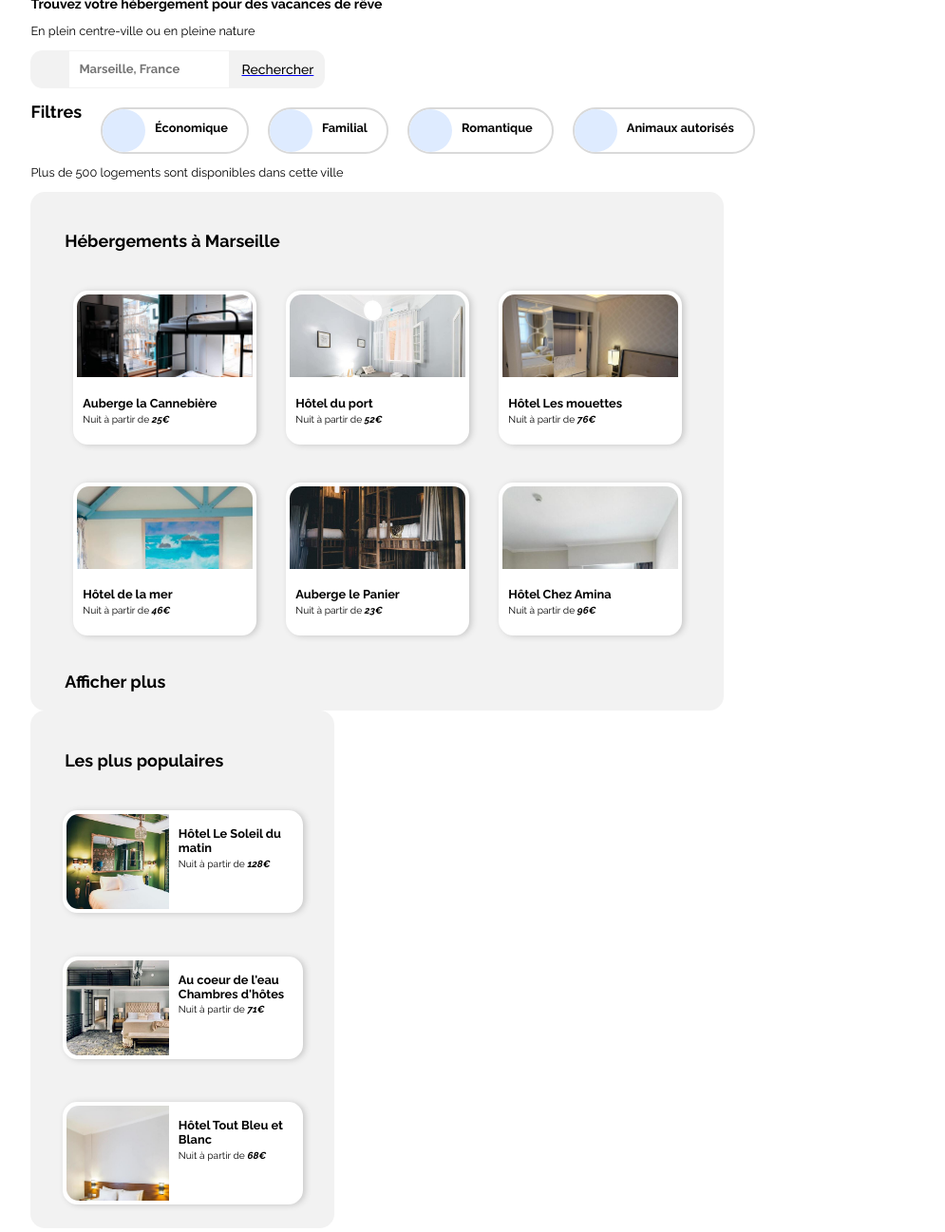
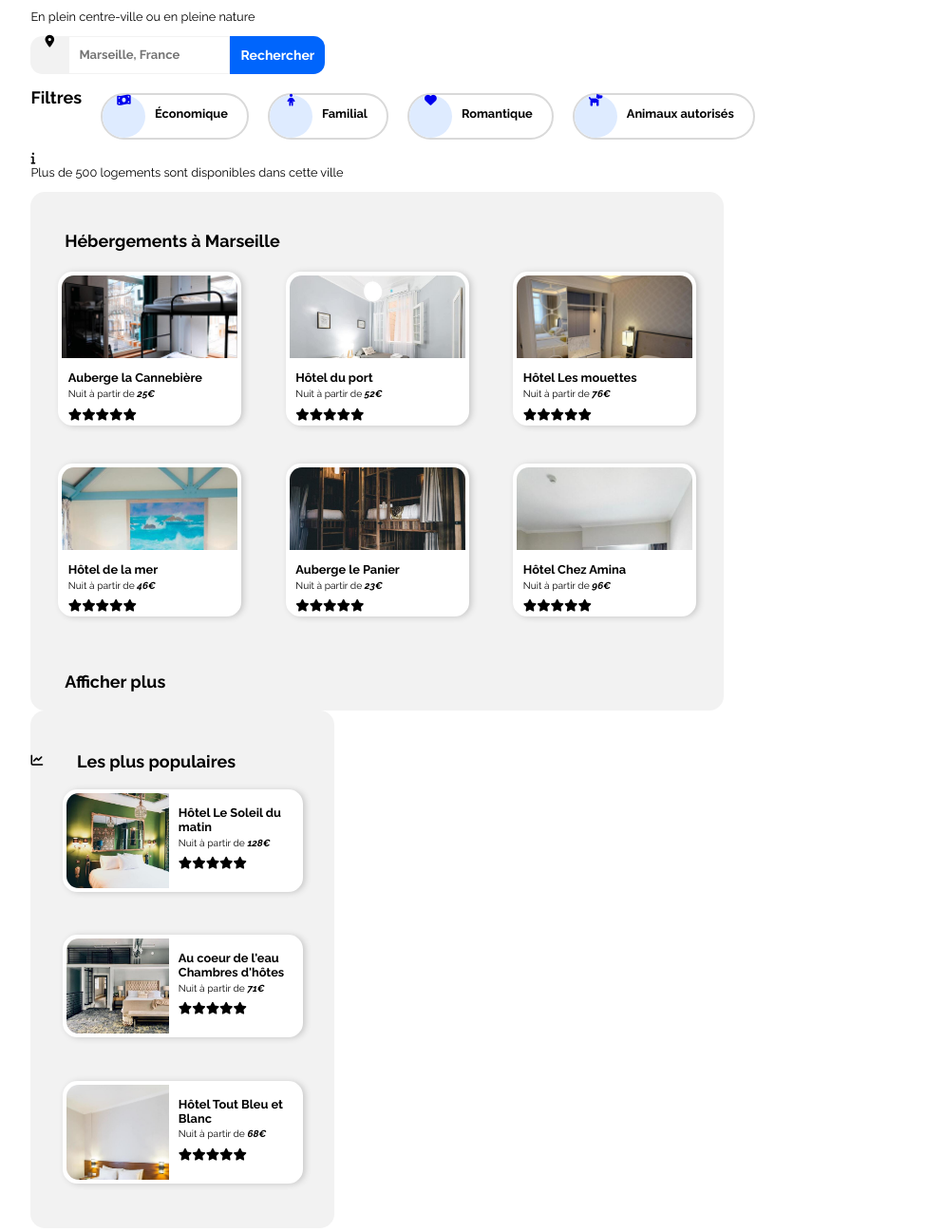
Before and after one commit to WilfriedRengassamy/RengassamyWilfried_2_28062021, a plain HTML site: page reservia.html in a window 1280 px wide. Shown: the part 104-1401 px from the top of the page at 95% size, without its empty margins (142-1137 px from the left). Drawn offline with Linux system fonts and the light colour scheme.

Commit message:
import des icones depuis bibliothèque fontawesome

```diff
--- a/reservia.html
+++ b/reservia.html
@@ -6,6 +6,7 @@
 	<link rel="preconnect" href="https://fonts.googleapis.com">
 	<link rel="preconnect" href="https://fonts.gstatic.com" crossorigin>
 	<link href="https://fonts.googleapis.com/css2?family=Raleway:ital,wght@0,100;0,200;0,300;0,400;0,500;0,600;0,700;0,800;0,900;1,100;1,200;1,300;1,400;1,500;1,600;1,700;1,800;1,900&display=swap" rel="stylesheet">
+	<script src="https://kit.fontawesome.com/8f1faae413.js" crossorigin="anonymous"></script>
 	<title>Reservia, des vacances de rêve</title>
 </head>
 
@@ -17,9 +18,9 @@
 
 		<nav>
 			<ul>
-				<li><a href="#"><div class="pgs">Hébergements</div></a></li>
-				<li><a href="#"><div class="pgs">Activités</div></a></li>
-				<li><a href="#"><div class="pgs">S'inscrire</div></a></li>
+				<li><a href="#"><div class="pgs"><p>Hébergements</p></div></a></li>
+				<li><a href="#"><div class="pgs"><p>Activités</p></div></a></li>
+				<li><a href="#"><div class="pgs"><P>S'inscrire</p></div></a></li>
 			</ul>
 		</nav>
 	</header>
@@ -34,7 +35,7 @@
 				<div class="srch">
 					<!-- label ? font awesome location ?? -->
 					<!-- Est-ce-que j'en fait un tableau ou pas ? -->
-					<div class="srchico"></div>
+					<div class="srchico"><i class="fas fa-map-marker-alt"></i></div>
 					<input id="srchinput" type="search" placeholder="Marseille, France" name="local" />
 					<a href="#"><div class="rchbttn">
 						<p>Rechercher</p>
@@ -45,26 +46,26 @@
 			<div class="filters">
 				<h2>Filtres</h2>
 				<div class="filt">
-					<a href="#"><div class="filtico"></div></a>
+					<a href="#"><div class="filtico"><i class="fas fa-money-bill-wave"></i></div></a>
 					<p>Économique</p>
 				</div>
 				<div class="filt">
-					<a href="#"><div class="filtico"></div></a>
+					<a href="#"><div class="filtico"><i class="fas fa-child"></i></div></a>
 					<p>Familial</p>
 				</div>
 				<div class="filt">
-					<a href="#"><div class="filtico"></div></a>
+					<a href="#"><div class="filtico"><i class="fas fa-heart"></i></div></a>
 					<p>Romantique</p>
 					</div>
 				<div class="filt">
-					<a href="#"><div class="filtico"></div></a>
+					<a href="#"><div class="filtico"><i class="fas fa-dog"></i></div></a>
 					<p>Animaux autorisés</p>
 				</div>
 			</div>
 		</div>
 
 		<!-- icône information -->
-		<p>Plus de 500 logements sont disponibles dans cette ville</p>
+		<p><div id="info"><i class="fas fa-info"></i></div>Plus de 500 logements sont disponibles dans cette ville</p>
 
 		<section>
 			<div id="principal">
@@ -74,65 +75,107 @@
 
 						<div class="vignettes1">
 
-							<div class="vign1">
+							<a href="#"><div class="vign1">
 								<div class="imgv1" style="background-image:url(files/images/hebergements/4_small/marcus-loke-WQJvWU_HZFo-unsplash.jpg)">
 								</div>
 								<div class="vign1p">
 									<h3>Auberge la Cannebière</h3>
 									<p>Nuit à partir de <em>25€</em></p>
+									<div class="stars">
+										<i class="fas fa-star"></i>
+										<i class="fas fa-star"></i>
+										<i class="fas fa-star"></i>
+										<i class="fas fa-star"></i>
+										<i class="fas fa-star"></i>
+									</div>
 									<!-- 4 étoiles sur 5 -->
 								</div>
-							</div>
+							</div></a>
 
-							<div class="vign1">
+							<a href="#"><div class="vign1">
 								<div class="imgv1" style="background-image:url(files/images/hebergements/4_small/fred-kleber-gTbaxaVLvsg-unsplash.jpg)">
 								</div>
 									<div class="vign1p">
 									<h3>Hôtel du port</h3>
 									<p>Nuit à partir de <em>52€</em></p>
+									<div class="stars">
+										<i class="fas fa-star"></i>
+										<i class="fas fa-star"></i>
+										<i class="fas fa-star"></i>
+										<i class="fas fa-star"></i>
+										<i class="fas fa-star"></i>
+									</div>
 									<!-- 5 étoiles sur 5 -->
 								</div>
-							</div>
+							</div></a>
 
-							<div class="vign1">
+							<a href="#"><div class="vign1">
 								<div class="imgv1" style="background-image:url(files/images/hebergements/4_small/reisetopia-B8WIgxA_PFU-unsplash.jpg)">
 								</div>
 								<div class="vign1p">
 									<h3>Hôtel Les mouettes</h3>
 									<p>Nuit à partir de <em>76€</em></p>
+									<div class="stars">
+										<i class="fas fa-star"></i>
+										<i class="fas fa-star"></i>
+										<i class="fas fa-star"></i>
+										<i class="fas fa-star"></i>
+										<i class="fas fa-star"></i>
+									</div>
 									<!-- 4 étoiles sur 5 -->
 								</div>
-							</div>
+							</div></a>
 
-							<div class="vign1">
+							<a href="#"><div class="vign1">
 								<div class="imgv1" style="background-image:url(files/images/hebergements/4_small/annie-spratt-Eg1qcIitAuA-unsplash.jpg)">
 								</div>
 								<div class="vign1p">
 									<h3>Hôtel de la mer</h3>
 									<p>Nuit à partir de <em>46€</em></p>
+									<div class="stars">
+										<i class="fas fa-star"></i>
+										<i class="fas fa-star"></i>
+										<i class="fas fa-star"></i>
+										<i class="fas fa-star"></i>
+										<i class="fas fa-star"></i>
+									</div>
 									<!-- 3 étoiles sur 5 -->
 								</div>
-							</div>
+							</div></a>
 
-							<div class="vign1">
+							<a href="#"><div class="vign1">
 								<div class="imgv1" style="background-image:url(files/images/hebergements/4_small/nicate-lee-kT-ZyaiwBe0-unsplash.jpg)">
 								</div>
 								<div class="vign1p">
 									<h3>Auberge le Panier</h3>
 									<p>Nuit à partir de <em>23€</em></p>
+									<div class="stars">
+										<i class="fas fa-star"></i>
+										<i class="fas fa-star"></i>
+										<i class="fas fa-star"></i>
+										<i class="fas fa-star"></i>
+										<i class="fas fa-star"></i>
+									</div>
 									<!-- 4 étoiles sur 5 -->
 								</div>
-							</div>
+							</div></a>
 
-							<div class="vign1">
+							<a href="#"><div class="vign1">
 								<div class="imgv1" style="background-image:url(files/images/hebergements/4_small/febrian-zakaria-M6S1WvfW68A-unsplash.jpg)">
 								</div>
 								<div class="vign1p">
 									<h3>Hôtel Chez Amina</h3>
 									<p>Nuit à partir de <em>96€</em></p>
+									<div class="stars">
+										<i class="fas fa-star"></i>
+										<i class="fas fa-star"></i>
+										<i class="fas fa-star"></i>
+										<i class="fas fa-star"></i>
+										<i class="fas fa-star"></i>
+									</div>
 									<!-- 5 étoiles sur 5 -->
 								</div>
-							</div>
+							</div></a>
 						</div>
 					<a href="#"><h2>Afficher plus</h2></a>
 				</div>
@@ -140,37 +183,58 @@
 
 			<aside>
 				<div class="popular">
-					<h2>Les plus populaires</h2>
+					<i class="fas fa-chart-line"></i><h2>Les plus populaires</h2>
 					<div class="vignettes2">
-						<div class="vign2">
+						<a href="#"><div class="vign2">
 							<div class="imgv2" style="background-image:url(files/images/hebergements/4_small/emile-guillemot-Bj_rcSC5XfE-unsplash.jpg)">
 							</div>
 							<div class="vign2p">
 								<h3>Hôtel Le Soleil du matin</h3>
 								<p>Nuit à partir de <em>128€</em></p>
+									<div class="stars">
+										<i class="fas fa-star"></i>
+										<i class="fas fa-star"></i>
+										<i class="fas fa-star"></i>
+										<i class="fas fa-star"></i>
+										<i class="fas fa-star"></i>
+									</div>
 							<!-- 5 étoiles sur 5 -->
 							</div>
-						</div>
+						</div></a>
 
-						<div class="vign2">
+						<a href="#"><div class="vign2">
 							<div class="imgv2" style="background-image:url(files/images/hebergements/4_small/aw-creative-VGs8z60yT2c-unsplash.jpg)">
 							</div>
 							<div class="vign2p">
 								<h3>Au coeur de l'eau Chambres d'hôtes</h3>
 								<p>Nuit à partir de <em>71€</em></p>
+									<div class="stars">
+										<i class="fas fa-star"></i>
+										<i class="fas fa-star"></i>
+										<i class="fas fa-star"></i>
+										<i class="fas fa-star"></i>
+										<i class="fas fa-star"></i>
+									</div>
 								<!-- 4 étoiles sur 5 -->
 							</div>
-						</div>
+						</div></a>
 
-						<div class="vign2">
+						<a href="#"><div class="vign2">
 							<div class="imgv2" style="background-image:url(files/images/hebergements/4_small/febrian-zakaria-sjvU0THccQA-unsplash.jpg)">
 							</div>
 							<div class="vign2p">
 								<h3>Hôtel Tout Bleu et Blanc</h3>
 								<p>Nuit à partir de <em>68€</em></p>
+									<div class="stars">
+										<i class="fas fa-star"></i>
+										<i class="fas fa-star"></i>
+										<i class="fas fa-star"></i>
+										<i class="fas fa-star"></i>
+										<i class="fas fa-star"></i>
+									</div>
 								<!-- 4 étoiles sur 5 -->
 							</div>
-						</div>
+						</div></a>
 					</div>
 				</div>
 			</aside>
@@ -179,44 +243,45 @@
 		<div class="activites">
 			<h2>Activités à Marseille</h2>
 			<div class="vignettes3">
-				<div class="vign3_1">
+
+				<a href="#"><div class="vign3_1">
 					<div class="imgv3_1" style="background-image:url(files/images/activites/4_small/reno-laithienne-QUgJhdY5Fyk-unsplash.jpg)">
 					</div>
 					<h3>Vieux Port</h3>
-				</div>
+				</div></a>
 
 				<div class="v3colmn">
-					<div class="vign3_2">
+					<a href="#"><div class="vign3_2">
 						<div class="imgv3_2" style="background-image:url(files/images/activites/4_small/paul-hermann-QFTrLdQIRhI-unsplash.jpg)">
 						</div>
 						<h3>Fort de Pomègues</h3>
-					</div>
+					</div></a>
 
-					<div class="vign3_3">
+					<a href="#"><div class="vign3_3">
 						<div class="imgv3_3" style="background-image:url(files/images/activites/4_small/kevin-hikari-rV_Qd1l-VXg-unsplash.jpg)">
 						</div>
 						<h3>Iles de Frioul</h3>
-					</div>
+					</div></a>
 				</div>
 
-				<div class="vign3_1">
+				<a href="#"><div class="vign3_1">
 					<div class="imgv3_1" style="background-image:url(files/images/activites/4_small/kilyan-sockalingum-NR8-cBCN3aI-unsplash.jpg)">
 					</div>
 					<h3>Parc national des Calanques</h3>
-				</div>
+				</div></a>
 
 				<div class="v3colmn">
-					<div class="vign3_4">
+					<a href="#"><div class="vign3_4">
 						<div class="imgv3_4" style="background-image:url(files/images/activites/4_small/florian-wehde-xW9e8gdotxI-unsplash.jpg)">
 						</div>
 						<h3>Notre-Dame-de-la-Garde</h3>
-					</div>
+					</div></a>
 
 					<div class="vign3_4">
-						<div class="imgv3_4" style="background-image:url(files/images/activites/4_small/lena-paulin-wH2-EJoDcV0-unsplash.jpg)">
+						<a href="#"><div class="imgv3_4" style="background-image:url(files/images/activites/4_small/lena-paulin-wH2-EJoDcV0-unsplash.jpg)">
 						</div>
 						<h3>Parc Longchamp</h3>
-					</div>
+					</div></a>
 				</div>
 			</div>
 		</div>
--- a/style.css
+++ b/style.css
@@ -1,5 +1,7 @@
 header
 {
+	margin-top: -1.6em;
+	margin-bottom: 1.6em;
 	display: flex;
 	justify-content: space-between;
 	align-items: flex-end;
@@ -20,6 +22,11 @@ body
 {
 	display: flex;
 	justify-content: space-between;
+}
+
+a
+{
+	text-decoration: none;
 }
 
 h1
@@ -44,6 +51,11 @@ em
 	font-weight: bold;
 }
 
+.stars
+{
+	display: flex;
+}
+
 header nav ul
 {
 	list-style-type: none;
@@ -55,21 +67,33 @@ header nav ul
 	background-color: white;
 	display: flex;
 	justify-content: center;
-	align-items: flex-end;
-	padding-bottom: 5%;
 	width: 120px;
-	height: 48px;
+	height: 40px;
 	border-radius: 0px 0px 8px 8px;
 	color: #0065fc;
-	text-decoration: none;
 	font-size: 13px;
 	font-weight: 300;
 	transition: 0.4s;
 }
 
-header nav :nth-child(1)
+.pgs p
 {
-	border-top: 1px solid #0065fc;
+	margin-top: 22px;
+}
+
+header nav li
+{
+	border-top: 2px solid rgba(255, 255, 255, 0);
+}
+
+header nav li:hover
+{
+	border-top: 2px solid #0065fc;
+}
+
+header nav li:nth-child(1)
+{
+	border-top: 2px solid #0065fc;
 }
 
 .pgs:hover
@@ -80,12 +104,12 @@ header nav :nth-child(1)
 	text-transform: uppercase;
 }
 
-header nav :nth-child(2)
+header nav li p:nth-child(2)
 {
 	color: black;
 }
 
-header nav :nth-child(3)
+header nav li p:nth-child(3)
 {
 	font-weight: bold;
 }
@@ -174,6 +198,7 @@ header nav :nth-child(3)
 	font-family: "raleway";
 	font-size: 13px;
 	font-weight: bold;
+	color: black;
 	border: 1px solid #f2f2f2;
 	width: 170px;
 	height: 40px;
@@ -181,12 +206,10 @@ header nav :nth-child(3)
 
 .rchbttn
 {
-	text-decoration: none;
 	display: flex;
 	flex-wrap: wrap;
-	background: #f2f2f2;
+	background: #0065fc;
 	justify-content: space-around;
-	color: black;
 	border-radius: 0em 0.85em 0.85em 0em;
 	width: 100px;
 	height: 40px;
@@ -198,7 +221,7 @@ header nav :nth-child(3)
 
 .rchbttn:hover
 {
-	background-color: #0065fc;
+	background-color: black;
 	color: white;
 	font-weight: bold;
 }
@@ -206,6 +229,13 @@ header nav :nth-child(3)
 .rchbttn p
 {
 	margin: auto;
+	color: white;
+	font-weight: bold;
+}
+
+.rchbttn p
+{
+	color: white;
 }
 
 section
@@ -234,7 +264,6 @@ section
 
 .hebergmts a
 {
-	text-decoration: none;
 	color: black;
 }
 
@@ -264,6 +293,7 @@ section
 .vign1:hover
 {
 	transform: translate(0em, -0.38em);
+	color: #0065fc;
 }
 .vign1
 {
@@ -293,6 +323,7 @@ section
 
 .popular
 {
+	background-color: greenyellow;
 	display: flex;
 	padding-top: 2em;
 	flex-wrap: wrap;
@@ -308,18 +339,23 @@ section
 	margin-left: 2em;
 }
 
+.popular a
+{
+	color: black;
+}
+
 .vignettes2
 {
+	margin: auto;
 	display: flex;
 	flex-wrap: wrap;
 	justify-content: space-between;
-	width: 45em;
-	height: 36em;
+	width: 253px;
+	height: 460px;
 }
 
 .vign2
 {
-	margin: auto;
 	display: flex;
 	background-color: white;
 	width: 245px;
@@ -332,6 +368,7 @@ section
 .vign2:hover
 {
 	transform: translate(0em, -0.38em);
+	color: #0065fc;
 }
 .vign2
 {
@@ -376,6 +413,11 @@ section
 	padding-left: 1.2em;
 }
 
+.activites a
+{
+	color: black;
+}
+
 .vignettes3
 {
 	margin-top: -3.5em;
@@ -411,6 +453,7 @@ section
 .vign3_1:hover
 {
 	transform: translate(0em, -0.38em);
+	color: #0065fc;
 }
 .vign3_1
 {
@@ -439,6 +482,7 @@ section
 .vign3_2:hover
 {
 	transform: translate(0em, -0.38em);
+	color: #0065fc;
 }
 .vign3_2
 {
@@ -467,6 +511,7 @@ section
 .vign3_3:hover
 {
 	transform: translate(0em, -0.38em);
+	color: #0065fc;
 }
 .vign3_3
 {
@@ -495,6 +540,7 @@ section
 .vign3_4:hover
 {
 	transform: translate(0em, -0.38em);
+	color: #0065fc;
 }
 .vign3_4
 {
@@ -540,6 +586,5 @@ footer nav li
 
 footer nav a
 {
-	text-decoration: none;
 	color: black;
 }
```
